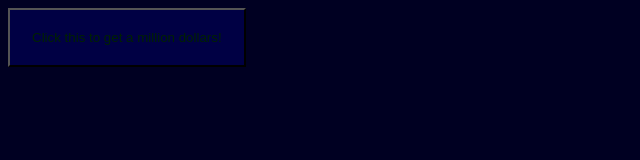
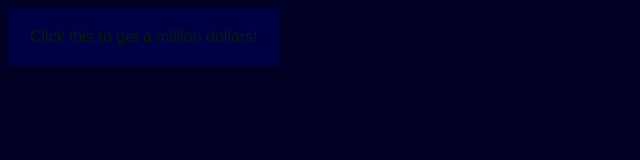
Before and after one commit to Rvui386/getscamed, a plain HTML site: page index.htm in a window 1280 px wide. Shown: the whole page, without its empty margins (0-640 px from the left). Drawn offline with Linux system fonts and the light colour scheme.

Commit message:
Update index.htm

```diff
--- a/index.htm
+++ b/index.htm
@@ -1,18 +1,24 @@
 <!DOCTYPE html>
 <html lang="en">
 <head>
+    <meta charset="UTF-8">
+    <meta name="viewport" content="width=device-width, initial-scale=1.0">
     <style>
-            body{
-    background-color:#000022;
+        body {
+            background-color: #000022;
+            color: white;
+            font-family: Arial, sans-serif;
         }
-#scambutton{
-        background-color:#000044;
-        color:#002200;
+        #scambutton {
+            background-color: #000044;
+            color: #002200;
             padding: 20px 22px;
+            border: none;
+            cursor: pointer;
+            font-size: 16px;
         }
     </style>
     <script src="script.js"></script>
-
     <title>Get a Million Dollars!</title>
 </head>
 <body>
```
Lines whose indentation alone changed are shown as unchanged.
